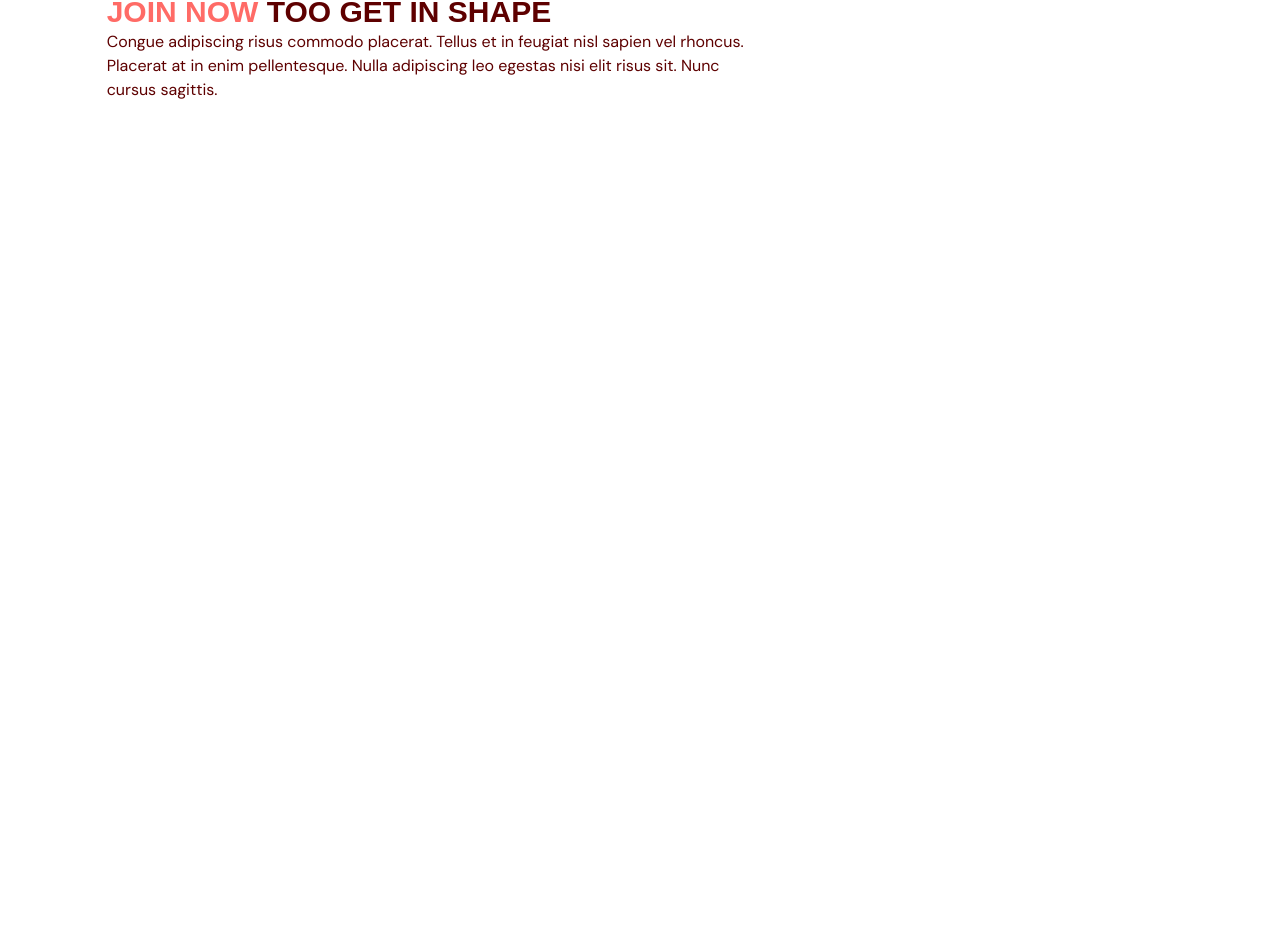
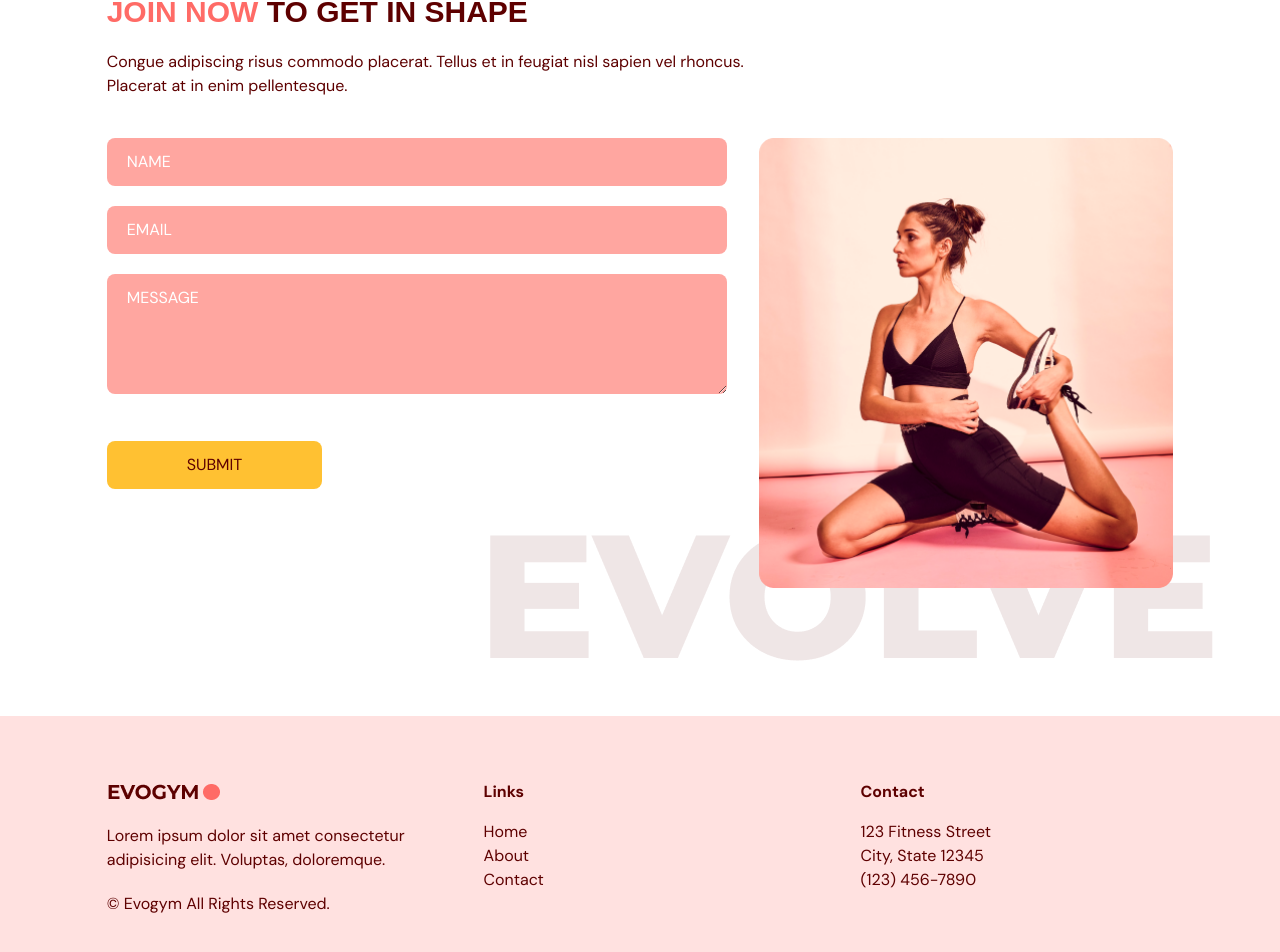
Before and after one commit to MomenAhmed600/Fitness-App, a React (Vite) app: page / in a window 1280 px wide. Shown: the part 3116-4068 px from the top of the page. Before the commit the page ends 3386 px from the top, so only its background shows below. Built offline with nearby package versions, Linux system fonts and the light colour scheme.

Commit message:
finish-app

```diff
--- a/src/App.tsx
+++ b/src/App.tsx
@@ -5,6 +5,7 @@
  import Benefits from "@/scenes/benefits";
 import OurClasses from "@/scenes/ourClasses";
 import ContactUs from "@/scenes/contactUs"
+import Footer from "@/scenes/footer";
 
 
 
@@ -37,6 +38,7 @@
         <Benefits setSelectedPage={setSelectedPage} />
         <OurClasses setSelectedPage={setSelectedPage} />
         <ContactUs setSelectedPage={setSelectedPage} />
+        <Footer />
       </div>
     </>
   )
--- a/src/scenes/contactUs/index.tsx
+++ b/src/scenes/contactUs/index.tsx
@@ -1,15 +1,33 @@
-import { useForm } from "react-hook-form"
-import type { SelectedPage } from "@/shared/types"
+import { useForm } from "react-hook-form";
+import { SelectedPage } from "@/shared/types"; // اتأكد إنها import عادي مش import type لو بتستخدمها كقيمة
 import { motion } from "framer-motion";
-import ContactUsPageGraphic from "@/assets/ContactUsPageGraphic.png"
+import ContactUsPageGraphic from "@/assets/ContactUsPageGraphic.png";
 import HText from "@/shared/HText";
 
 type Props = {
   setSelectedPage: (value: SelectedPage) => void;
-}
+};
 
 const ContactUs = ({ setSelectedPage }: Props) => {
-  return <section id="contactus" className="mx-auto w-5/6 pt-24 pb-32">
+  const inputStyles = `mb-5 w-full rounded-lg bg-primary-300 px-5 py-3 placeholder-white`;
+
+  // 1. الـ Hook لازم يكون هنا جوا الكومبوننت
+  const {
+    register,
+    trigger,
+    formState: { errors },
+  } = useForm();
+
+  // 2. الـ onSubmit برضه لازم تكون هنا عشان تقدر توصل لـ trigger
+  const onSubmit = async (e: any) => {
+    const isValid = await trigger();
+    if (!isValid) {
+      e.preventDefault();
+    }
+  };
+
+  return (
+    <section id="contactus" className="mx-auto w-5/6 pt-24 pb-32">
       <motion.div onViewportEnter={() => setSelectedPage(SelectedPage.ContactUs)}>
         {/* Heading */}
         <motion.div
@@ -24,15 +42,15 @@
           }}
         >
           <HText>
-        <span className="text-primary-500">JOIN NOW</span> TOO GET IN SHAPE
+            <span className="text-primary-500">JOIN NOW</span> TO GET IN SHAPE
           </HText>
-        <p className="MY-5">
+          <p className="my-5">
             Congue adipiscing risus commodo placerat. Tellus et in feugiat nisl
-            sapien vel rhoncus. Placerat at in enim pellentesque. Nulla
-            adipiscing leo egestas nisi elit risus sit. Nunc cursus sagittis.
+            sapien vel rhoncus. Placerat at in enim pellentesque.
           </p>
+        </motion.div>
 
-        {/* Form And Image */ }
+        {/* Form And Image */}
         <div className="mt-10 justify-between gap-8 md:flex">
           <motion.div
             className="mt-10 basis-3/5 md:mt-0"
@@ -45,13 +63,88 @@
               visible: { opacity: 1, y: 0 },
             }}
           >
+            <form
+              target="_blank"
+              onSubmit={onSubmit}
+              action="https://formsubmit.co/your-email@domain.com"
+              method="POST"
+            >
+              <input
+                className={inputStyles}
+                type="text"
+                placeholder="NAME"
+                {...register("name", { required: true, maxLength: 100 })}
+              />
+              {errors.name && (
+                <p className="mt-1 text-primary-500">
+                  {errors.name.type === "required" && "This field is required."}
+                  {errors.name.type === "maxLength" && "Max length is 100 char."}
+                </p>
+              )}
 
+              <input
+                className={inputStyles}
+                type="text"
+                placeholder="EMAIL"
+                {...register("email", {
+                  required: true,
+                  pattern: /^[A-Z0-9._%+-]+@[A-Z0-9.-]+\.[A-Z]{2,}$/i,
+                })}
+              />
+              {errors.email && (
+                <p className="mt-1 text-primary-500">
+                  {errors.email.type === "required" && "This field is required."}
+                  {errors.email.type === "pattern" && "Invalid email address."}
+                </p>
+              )}
+
+              <textarea
+                className={inputStyles}
+                placeholder="MESSAGE"
+                rows={4}
+                cols={50}
+                {...register("message", { required: true, maxLength: 2000 })}
+              />
+              {errors.message && (
+                <p className="mt-1 text-primary-500">
+                  {errors.message.type === "required" && "This field is required."}
+                  {errors.message.type === "maxLength" && "Max length is 2000 char."}
+                </p>
+              )}
+
+              <button
+                type="submit"
+                className="mt-5 rounded-lg bg-Secondary-500 px-20 py-3 transition duration-500 hover:text-white"
+              >
+                SUBMIT
+              </button>
+            </form>
+          </motion.div>
+
+          {/* Image Part */}
+          <motion.div
+            className="relative mt-16 basis-2/5 md:mt-0"
+            initial="hidden"
+            whileInView="visible"
+            viewport={{ once: true, amount: 0.5 }}
+            transition={{ delay: 0.2, duration: 0.5 }}
+            variants={{
+              hidden: { opacity: 0, y: 50 },
+              visible: { opacity: 1, y: 0 },
+            }}
+          >
+            <div className="w-full before:absolute before:-bottom-20 before:-right-10 before:z-[-1] md:before:content-evolvetext">
+              <img
+                className="w-full"
+                alt="contact-us-page-graphic"
+                src={ContactUsPageGraphic}
+              />
+            </div>
           </motion.div>
         </div>
       </motion.div>
-    </motion.div>
     </section>
+  );
+};
 
-}
-
-export default ContactUs
+export default ContactUs;
--- /dev/null
+++ b/src/scenes/footer/index.tsx
@@ -0,0 +1,36 @@
+import Logo from "@/assets/logo.png"
+
+
+
+const Footer = () => {
+  return <footer className="bg-primary-100 py-16">
+
+    <div className="justify-content mx-auto w-5/6 gap-16 md:flex">
+      <div className="mt-16 basis-1/2 md:mt-0">
+      <img alt="logo" src={Logo} />
+        <p className="my-5">
+          Lorem ipsum dolor sit amet consectetur adipisicing elit. Voluptas, doloremque.
+        </p>
+        <p>© Evogym All Rights Reserved.</p>
+      </div>
+      <div className="mt-16 basis-1/2 md:mt-0">
+        <h3 className="font-bold">Links</h3>
+        <ul className="mt-4">
+          <li><a href="#" className="hover:underline">Home</a></li>
+          <li><a href="#" className="hover:underline">About</a></li>
+          <li><a href="#" className="hover:underline">Contact</a></li>
+        </ul>
+      </div>
+      <div className="mt-16 basis-1/2 md:mt-0">
+        <h3 className="font-bold">Contact</h3>
+        <ul className="mt-4">
+          <li>123 Fitness Street</li>
+          <li>City, State 12345</li>
+          <li>(123) 456-7890</li>
+        </ul>
+      </div>
+    </div>
+  </footer>
+}
+
+export default Footer
```
Also changed, not shown: tsconfig.app.json (+39 -0 lines). Lines whose indentation alone changed are shown as unchanged.
